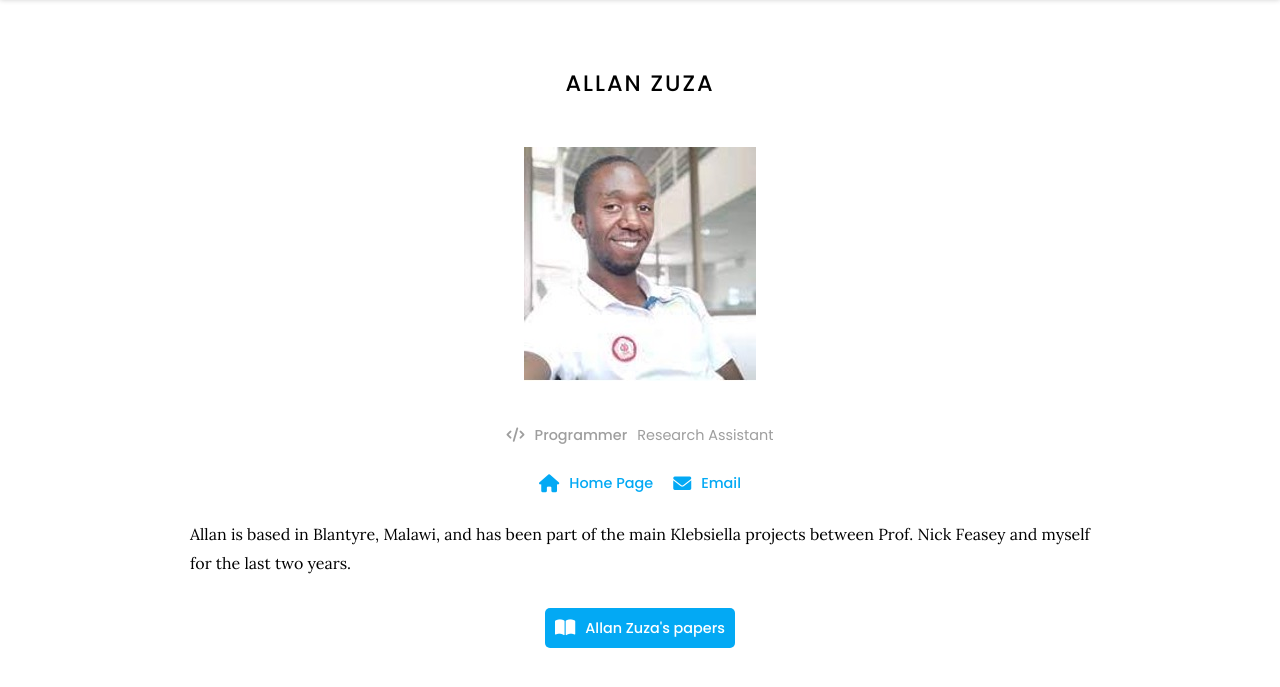
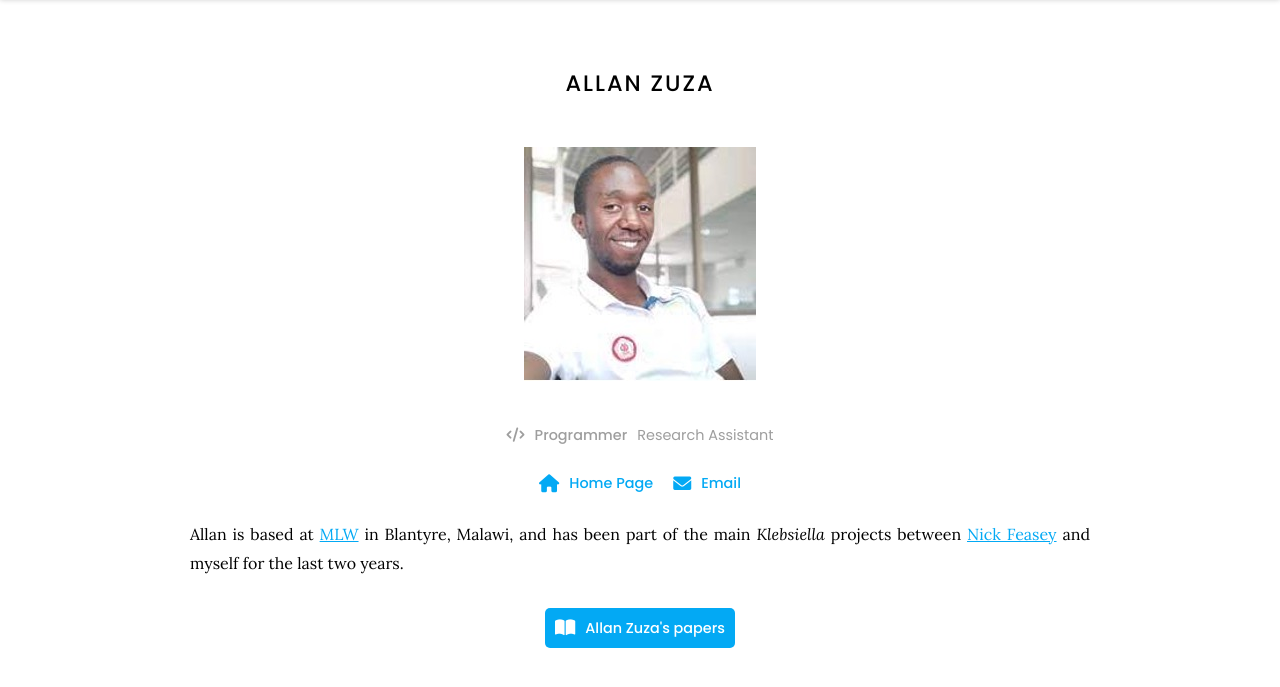
Before and after one commit to Evo-MInt/MicGen-lab-website, a Jekyll site: the page built from _members/allan-zuza.md, in a window 1280 px wide, cut to the strip 110-828 px from the top of the page. Shown: the top 687 px of the strip. Built offline with Jekyll 4.4.1, drawn with Linux system fonts in a browser that asks for light colours.

Commit message:
Update allan-zuza.md

```diff
--- a/_members/allan-zuza.md
+++ b/_members/allan-zuza.md
@@ -11,4 +11,4 @@ links:
   email: allan.zuza@mlw.mw
 ---
 
-Allan is based in Blantyre, Malawi, and has been part of the main Klebsiella projects between Prof. Nick Feasey and myself for the last two years.
+Allan is based at [MLW](https://www.mlw.mw/) in Blantyre, Malawi, and has been part of the main _Klebsiella_ projects between [Nick Feasey](https://www.lstmed.ac.uk/about/people/professor-nicholas-feasey) and myself for the last two years.
```
